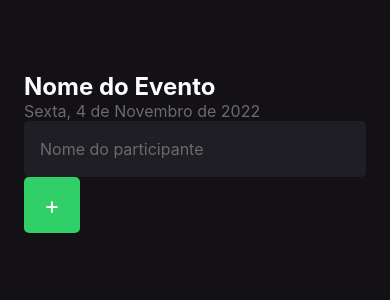
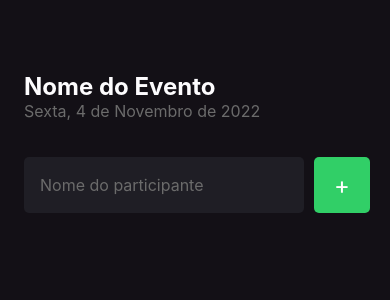
Before and after one commit to divamarques/lista-de-participantes, a React Native app: screen / in a window 390 px wide. Shown: the top 300 px of the page. Built offline with nearby package versions, Linux system fonts and the light colour scheme.

Commit message:
Criando um form e entendendo o flex direction

```diff
--- a/src/screens/Home/index.tsx
+++ b/src/screens/Home/index.tsx
@@ -17,6 +17,7 @@ export function Home() {
         Sexta, 4 de Novembro de 2022
       </Text>
 
+      <View style={styles.form}>
         <TextInput
           style={styles.input}
           placeholder="Nome do participante"
@@ -28,5 +29,6 @@ export function Home() {
           </Text>
         </TouchableOpacity>
       </View>
+    </View>
   );
 }
--- a/src/screens/Home/styles.ts
+++ b/src/screens/Home/styles.ts
@@ -19,10 +19,12 @@ export const styles = StyleSheet.create({
   input: {
     backgroundColor: '#1f1e25',
     height: 56,
+    flex: 1,
     borderRadius: 5,
     color: '#fdfcfe',
     padding: 16,
-    fontSize: 16
+    fontSize: 16,
+    marginRight: 10
   },
   buttonText: {
     color: '#fff',
@@ -35,5 +37,12 @@ export const styles = StyleSheet.create({
     backgroundColor: '#31cf67',
     alignItems: 'center',
     justifyContent: 'center'
+  },
+  form: {
+    width: '100%',
+    flexDirection: 'row',
+    marginTop: 36,
+    marginBottom: 42
   }
+
 });
```
Lines whose indentation alone changed are shown as unchanged.
